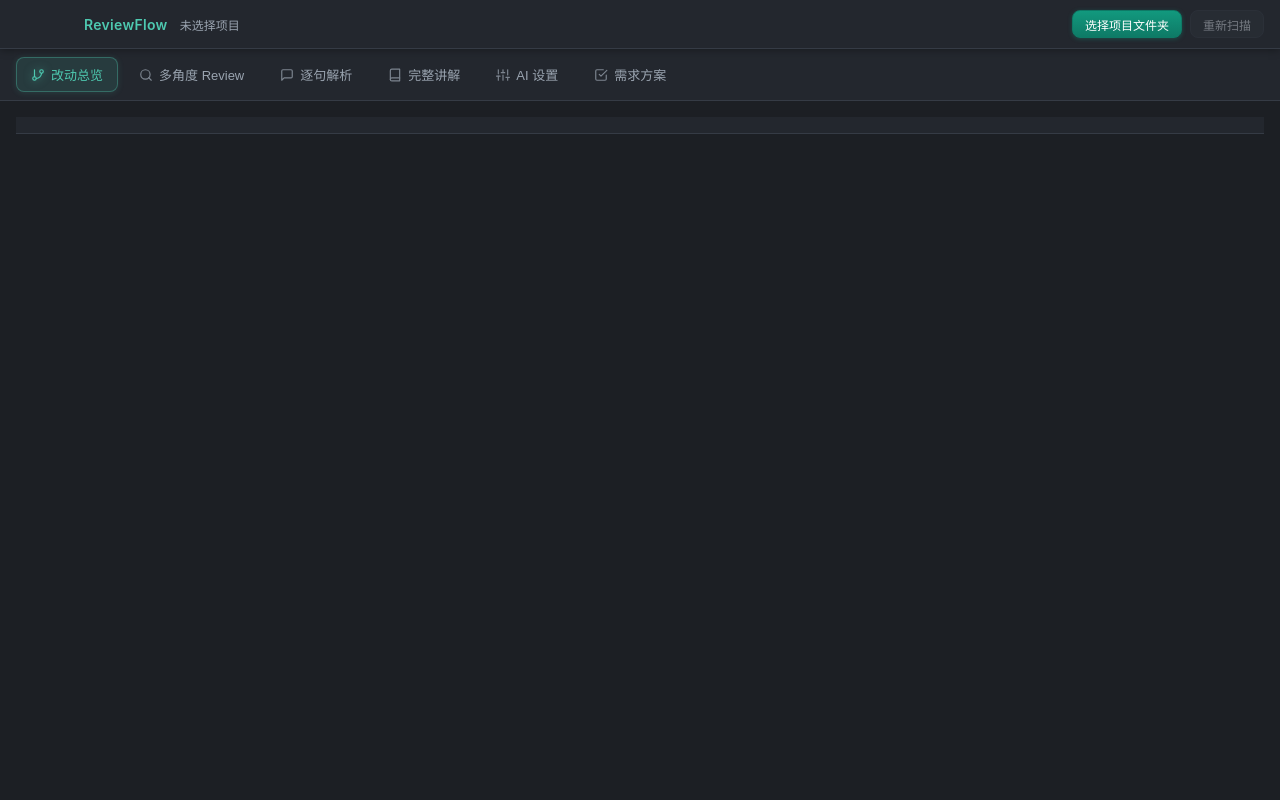
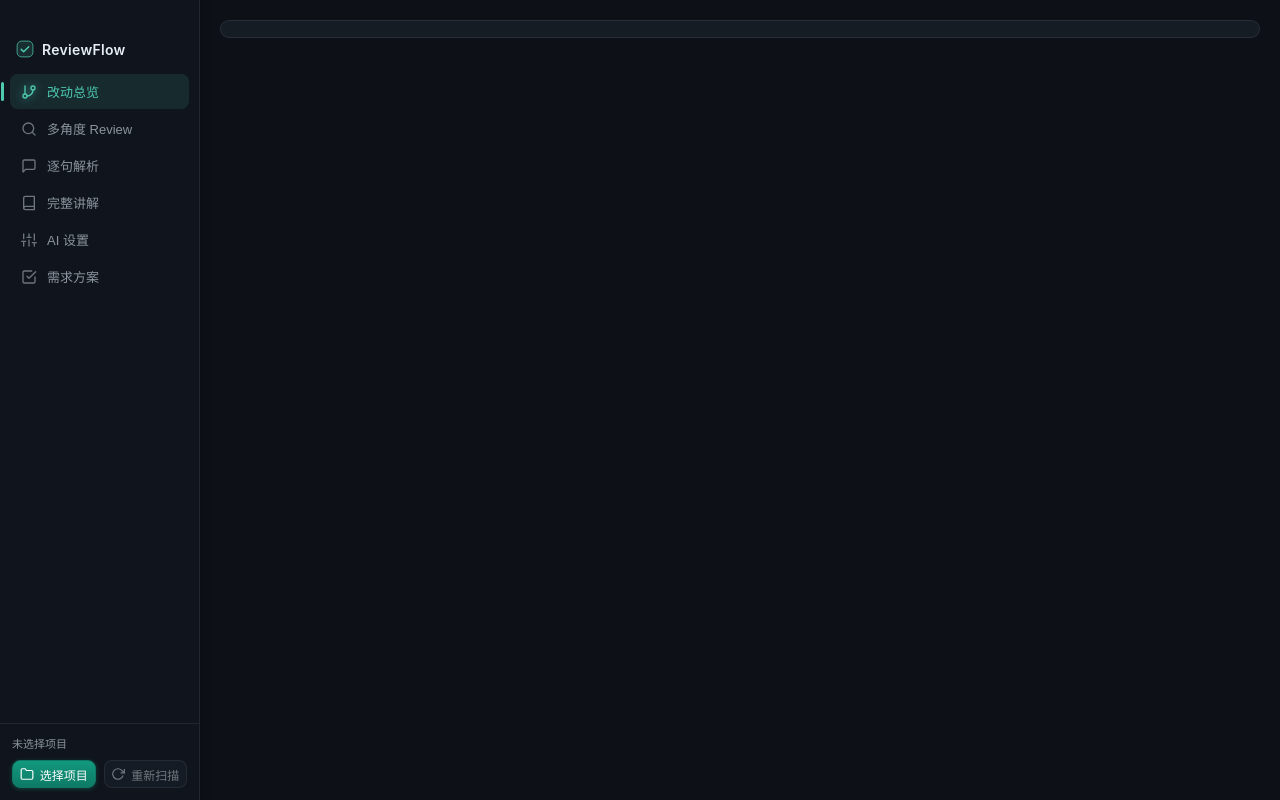
Before and after one commit to iqaijey/ReviewFlow, an Electron app: page renderer/index.html in a window 1280 px wide. Drawn offline with Linux system fonts and the light colour scheme; no server answers.

Commit message:
feat: 视觉重设计——左侧边栏导航 + GitHub Dark 风格配色体系
- 导航从顶部 tab 栏改为左侧边栏：品牌区 + 6 项导航（选中态左侧 accent 竖条）+ 底部项目路径与操作按钮，窄窗口自动收缩为纯图标
- 配色换为冷灰蓝深色体系（--bg #0d1117 系），边框降对比为半透明白，层次更接近现代开发工具
- 顶部 header 移除，窗口最小宽度 960；⌘1~6 快捷键与全部功能不变

```diff
--- a/main/main.js
+++ b/main/main.js
@@ -74,10 +74,10 @@ function createWindow() {
     width: (savedState && savedState.width) || 1440,
     height: (savedState && savedState.height) || 900,
     ...(savedState && savedState.x != null ? { x: savedState.x, y: savedState.y } : {}),
-    minWidth: 1100,
+    minWidth: 960,
     minHeight: 700,
     titleBarStyle: 'hiddenInset',
-    backgroundColor: '#1e1e1e',
+    backgroundColor: '#0d1117',
     webPreferences: {
       preload: path.join(__dirname, 'preload.js'),
       contextIsolation: true,
--- a/renderer/app.js
+++ b/renderer/app.js
@@ -238,7 +238,7 @@ const mounted = new Map();
 let activeId = null;
 
 const svgWrap = (inner) =>
-  `<svg width="14" height="14" viewBox="0 0 24 24" fill="none" stroke="currentColor" ` +
+  `<svg width="16" height="16" viewBox="0 0 24 24" fill="none" stroke="currentColor" ` +
   `stroke-width="2" stroke-linecap="round" stroke-linejoin="round">${inner}</svg>`;
 const TAB_ICONS = {
   overview: svgWrap('<path d="M6 3v12"/><circle cx="18" cy="6" r="3"/><circle cx="6" cy="18" r="3"/><path d="M18 9a9 9 0 0 1-9 9"/>'),
--- a/renderer/index.html
+++ b/renderer/index.html
@@ -7,17 +7,38 @@
   <link rel="stylesheet" href="styles.css">
 </head>
 <body>
-  <header id="app-header">
-    <div class="header-left">
+  <aside id="sidebar">
+    <div class="sidebar-brand">
+      <svg class="sidebar-logo" viewBox="0 0 24 24" fill="none" aria-hidden="true">
+        <rect x="1.5" y="1.5" width="21" height="21" rx="6"
+          fill="rgba(78, 201, 176, 0.14)" stroke="#4ec9b0"/>
+        <path d="M7 12.5l3.2 3.2L17 9" stroke="#4ec9b0"
+          stroke-width="2" stroke-linecap="round" stroke-linejoin="round"/>
+      </svg>
       <span class="app-title">ReviewFlow</span>
-      <span id="project-path" class="project-path">未选择项目</span>
     </div>
-    <div class="header-right">
-      <button id="btn-select-folder" class="btn btn-primary">选择项目文件夹</button>
-      <button id="btn-rescan" class="btn">重新扫描</button>
+    <nav id="tab-bar"></nav>
+    <div class="sidebar-footer">
+      <div id="project-path" class="project-path" title="点击选择最近项目">未选择项目</div>
+      <div class="sidebar-actions">
+        <button id="btn-select-folder" class="btn btn-primary">
+          <svg viewBox="0 0 24 24" fill="none" stroke="currentColor" stroke-width="2"
+            stroke-linecap="round" stroke-linejoin="round" aria-hidden="true">
+            <path d="M22 19a2 2 0 0 1-2 2H4a2 2 0 0 1-2-2V5a2 2 0 0 1 2-2h5l2 3h9a2 2 0 0 1 2 2z"/>
+          </svg>
+          <span>选择项目</span>
+        </button>
+        <button id="btn-rescan" class="btn">
+          <svg viewBox="0 0 24 24" fill="none" stroke="currentColor" stroke-width="2"
+            stroke-linecap="round" stroke-linejoin="round" aria-hidden="true">
+            <polyline points="23 4 23 10 17 10"/>
+            <path d="M20.49 15a9 9 0 1 1-2.12-9.36L23 10"/>
+          </svg>
+          <span>重新扫描</span>
+        </button>
+      </div>
     </div>
-  </header>
-  <nav id="tab-bar"></nav>
+  </aside>
   <main id="tab-content"></main>
   <script type="module" src="app.js"></script>
 </body>
--- a/renderer/styles.css
+++ b/renderer/styles.css
@@ -1,12 +1,13 @@
 /* Auto Review - 深色主题 */
 :root {
-  --bg: #1c1f24;
-  --panel: #23272e;
-  --panel-raised: #2b313a;
-  --border: #353b45;
-  --border-strong: #454c56;
-  --text: #d8dee6;
-  --text-dim: #9aa4b0;
+  --bg: #0d1117;
+  --sidebar: #10151d;
+  --panel: #161c24;
+  --panel-raised: #1d242e;
+  --border: rgba(240, 246, 252, 0.08);
+  --border-strong: rgba(240, 246, 252, 0.16);
+  --text: #e6edf3;
+  --text-dim: #8b949e;
   --accent: #4ec9b0;
   --danger: #f85149;
   --mono: Menlo, Monaco, "Courier New", monospace;
@@ -27,63 +28,73 @@ html, body {
 
 body {
   display: flex;
+  flex-direction: row;
+}
+
+/* ---------- 左侧导航边栏 ---------- */
+#sidebar {
+  width: 200px;
+  flex-shrink: 0;
+  display: flex;
   flex-direction: column;
-}
-
-/* ---------- Header ---------- */
-#app-header {
+  background: var(--sidebar);
+  border-right: 1px solid var(--border);
+  user-select: none;
+}
+
+.sidebar-brand {
+  display: flex;
+  align-items: center;
+  gap: 8px;
+  padding: 12px 16px 12px;
+  margin-top: 28px; /* 避让 macOS 红绿灯按钮 */
   -webkit-app-region: drag;
-  display: flex;
-  align-items: center;
-  justify-content: space-between;
-  gap: 12px;
-  padding: 10px 16px;
-  padding-left: 84px; /* 给 macOS 红绿灯按钮留位 */
-  background: var(--panel);
-  border-bottom: 1px solid var(--border);
-  user-select: none;
-  flex-shrink: 0;
-}
-
-.header-left {
-  display: flex;
-  align-items: center;
-  gap: 12px;
-  min-width: 0;
-}
+  flex-shrink: 0;
+}
+.sidebar-logo { width: 18px; height: 18px; flex-shrink: 0; }
 
 .app-title {
   font-size: 14px;
   font-weight: 600;
-  color: var(--accent);
+  color: var(--text);
+  letter-spacing: 0.2px;
   white-space: nowrap;
 }
 
+.sidebar-footer {
+  flex-shrink: 0;
+  display: flex;
+  flex-direction: column;
+  gap: 8px;
+  padding: 12px;
+  border-top: 1px solid var(--border);
+}
+
 .project-path {
-  color: var(--text-dim);
-  font-size: 12px;
-  white-space: nowrap;
+  font-size: 11px;
+  color: var(--text-dim);
+  line-height: 1.5;
+  display: -webkit-box;
+  -webkit-line-clamp: 2;
+  -webkit-box-orient: vertical;
   overflow: hidden;
-  text-overflow: ellipsis;
-  max-width: 480px;
-  direction: rtl; /* 路径过长时省略开头 */
-  text-align: left;
-}
-
-.header-right {
-  display: flex;
-  gap: 8px;
-  flex-shrink: 0;
-  -webkit-app-region: no-drag;
-}
+  word-break: break-all;
+  cursor: pointer;
+  transition: color 0.15s ease-out;
+}
+.project-path:hover { color: var(--accent); }
+
+.sidebar-actions { display: flex; gap: 8px; }
+.sidebar-actions .btn { flex: 1; padding: 3px 6px; }
+.sidebar-actions .btn svg { width: 14px; height: 14px; flex-shrink: 0; }
 
 /* ---------- 按钮 ---------- */
 .btn {
   min-height: 28px;
   padding: 3px 12px;
-  border: 1px solid var(--border);
+  border: 1px solid var(--border-strong);
   border-radius: 8px;
-  background: #2d333b;
+  background: var(--panel-raised);
   color: var(--text);
   font-size: 12px;
   cursor: pointer;
@@ -95,8 +106,8 @@ body {
     transform 0.08s ease-out, box-shadow 0.15s ease-out;
 }
 
-.btn:hover { background: #3e3e3e; border-color: #505050; }
-.btn:active { background: #2c2c2c; }
+.btn:hover { background: #252d38; border-color: rgba(240, 246, 252, 0.24); }
+.btn:active { background: #171d25; }
 .btn:disabled { opacity: 0.5; cursor: default; }
 
 .btn-primary {
@@ -108,41 +119,57 @@ body {
 .btn-primary:hover { background: #108a73; border-color: #108a73; }
 .btn-primary:active { background: #0c6b59; }
 
-/* ---------- Tab 栏 ---------- */
+/* ---------- 侧边导航（复用 #tab-bar / .tab-btn 结构） ---------- */
 #tab-bar {
-  display: flex;
-  align-items: center;
-  gap: 6px;
-  padding: 8px 16px;
-  background: var(--panel);
-  border-bottom: 1px solid var(--border);
-  flex-shrink: 0;
+  flex: 1;
+  display: flex;
+  flex-direction: column;
+  gap: 2px;
+  padding: 4px 10px;
+  overflow-y: auto;
+  flex-shrink: 1;
 }
 
 .tab-btn {
-  padding: 7px 14px;
+  position: relative;
+  display: flex;
+  align-items: center;
+  gap: 10px;
+  width: 100%;
+  padding: 7px 10px;
   background: none;
   border: 1px solid transparent;
   border-radius: 8px;
   color: var(--text-dim);
   font-size: 13px;
-  cursor: pointer;
-  transition: color 0.15s, background 0.15s, border-color 0.15s, box-shadow 0.15s;
-}
-
-.tab-btn:hover { color: var(--text); }
+  text-align: left;
+  cursor: pointer;
+  transition: color 0.15s ease-out, background 0.15s ease-out;
+}
+
+.tab-btn:hover { color: var(--text); background: rgba(255, 255, 255, 0.05); }
 
 .tab-btn.active {
   color: var(--accent);
   background: rgba(78, 201, 176, 0.12);
-  border-color: rgba(78, 201, 176, 0.35);
-  box-shadow: 0 1px 6px rgba(78, 201, 176, 0.15);
   font-weight: 500;
+}
+
+.tab-btn.active::before {
+  content: '';
+  position: absolute;
+  left: -10px;
+  top: 22%;
+  height: 56%;
+  width: 3px;
+  border-radius: 2px;
+  background: var(--accent);
 }
 
 /* ---------- 主内容区 ---------- */
 #tab-content {
   flex: 1;
+  min-width: 0;
   overflow: hidden;
   display: flex;
   flex-direction: column;
@@ -151,7 +178,7 @@ body {
 .tab-panel {
   flex: 1;
   overflow: auto;
-  padding: 16px;
+  padding: 20px;
   display: flex;
   flex-direction: column;
 }
@@ -181,16 +208,16 @@ body {
   gap: 8px;
   padding: 7px 12px;
   cursor: pointer;
-  border-bottom: 1px solid #2d2d2d;
+  border-bottom: 1px solid var(--border);
   font-family: var(--mono);
   font-size: 12px;
   word-break: break-all;
 }
 
-.file-item:hover { background: #2d2d2d; }
+.file-item:hover { background: rgba(255, 255, 255, 0.04); }
 
 .file-item.selected {
-  background: #09464f;
+  background: rgba(78, 201, 176, 0.12);
   box-shadow: inset 2px 0 0 var(--accent);
 }
 
@@ -375,14 +402,14 @@ input:focus, select:focus, textarea:focus {
 
 .md code {
   padding: 1px 5px;
-  background: #333333;
+  background: var(--panel-raised);
   border-radius: 4px;
   font-size: 12px;
 }
 
 .md pre {
   padding: 10px 12px;
-  background: #1b1b1b;
+  background: var(--bg);
   border: 1px solid var(--border);
   border-radius: 6px;
   overflow-x: auto;
@@ -459,7 +486,10 @@ input:focus, select:focus, textarea:focus {
   min-width: 0;
 }
 
-.file-item.active { background: #094771; }
+.file-item.active {
+  background: rgba(78, 201, 176, 0.12);
+  box-shadow: inset 2px 0 0 var(--accent);
+}
 .file-item-info { min-width: 0; }
 .file-name {
   overflow: hidden;
@@ -620,7 +650,7 @@ input:focus, select:focus, textarea:focus {
   font-size: 12px;
   cursor: pointer;
 }
-.explain-history-head:hover { background: #2d2d2d; }
+.explain-history-head:hover { background: rgba(255, 255, 255, 0.05); }
 .explain-history-body { padding: 4px 12px 10px; }
 
 /* ---------- AI 设置 ---------- */
@@ -670,7 +700,7 @@ input:focus, select:focus, textarea:focus {
   cursor: pointer;
   transition: border-color 0.15s, background 0.15s, box-shadow 0.15s;
 }
-.backend-card:hover { border-color: #4a545f; background: rgba(255, 255, 255, 0.03); }
+.backend-card:hover { border-color: var(--border-strong); background: rgba(255, 255, 255, 0.03); }
 .backend-card.selected {
   border-color: rgba(78, 201, 176, 0.55);
   background: rgba(78, 201, 176, 0.10);
@@ -715,16 +745,16 @@ body {
 }
 .tab-panel.panel-enter { animation: panelEnter 0.18s ease; }
 
-/* Header 质感 */
-#app-header {
-  box-shadow: 0 1px 8px rgba(0, 0, 0, 0.35);
+/* 侧边栏质感 */
+#sidebar {
+  box-shadow: 1px 0 8px rgba(0, 0, 0, 0.25);
   position: relative;
   z-index: 2;
 }
 .app-title { letter-spacing: 0.3px; }
 
 /* 按钮（三态统一，基座样式见顶部） */
-.btn:hover:not(:disabled) { background: #3a424c; border-color: #4a545f; }
+.btn:hover:not(:disabled) { background: #252d38; border-color: rgba(240, 246, 252, 0.24); }
 .btn:active:not(:disabled) { transform: translateY(1px); }
 .btn:disabled { opacity: 0.45; }
 .btn-primary {
@@ -739,14 +769,8 @@ body {
 }
 .btn-primary:active:not(:disabled) { background: #0c6b59; box-shadow: none; }
 
-/* Tab 栏 */
-.tab-btn {
-  display: inline-flex;
-  align-items: center;
-  gap: 6px;
-}
-.tab-btn svg { opacity: 0.75; transition: opacity 0.15s, filter 0.15s; }
-.tab-btn:hover { background: rgba(255, 255, 255, 0.05); }
+/* 侧边导航图标 */
+.tab-btn svg { flex-shrink: 0; opacity: 0.75; transition: opacity 0.15s, filter 0.15s; }
 .tab-btn:hover svg { opacity: 0.95; }
 .tab-btn.active:hover { background: rgba(78, 201, 176, 0.16); }
 .tab-btn.active svg {
@@ -839,7 +863,7 @@ body {
 .base-select {
   max-width: 220px;
   padding: 4px 8px;
-  background: #1b1b1b;
+  background: var(--bg);
   border: 1px solid var(--border);
   border-radius: 5px;
   color: var(--text);
@@ -850,7 +874,7 @@ body {
   flex: 0 1 260px;
   margin-left: auto;
   padding: 4px 8px;
-  background: #1b1b1b;
+  background: var(--bg);
   border: 1px solid var(--border);
   border-radius: 5px;
   color: var(--text);
@@ -936,7 +960,7 @@ body {
   bottom: 16px;
   max-width: 420px;
   padding: 10px 16px;
-  background: rgba(35, 39, 46, 0.95);
+  background: rgba(22, 27, 34, 0.95);
   border: 1px solid rgba(78, 201, 176, 0.4);
   border-radius: 10px;
   box-shadow: 0 8px 24px rgba(0, 0, 0, 0.45);
@@ -1039,7 +1063,7 @@ body {
   text-align: left;
   cursor: pointer;
 }
-.review-history-head:hover { background: #2d333b; }
+.review-history-head:hover { background: rgba(255, 255, 255, 0.05); }
 .review-history-time {
   flex-shrink: 0;
   color: var(--text-dim);
@@ -1108,9 +1132,9 @@ body {
   gap: 10px;
   padding: 8px 16px;
   cursor: pointer;
-  border-bottom: 1px solid #2d2d2d;
-}
-.commit-row:hover { background: #2d333b; }
+  border-bottom: 1px solid var(--border);
+}
+.commit-row:hover { background: rgba(255, 255, 255, 0.05); }
 .commit-row input { margin-top: 3px; accent-color: var(--accent); flex-shrink: 0; }
 .commit-main { min-width: 0; }
 .commit-subject {
@@ -1412,7 +1436,7 @@ body {
   width: 32px;
   height: 18px;
   border-radius: 9px;
-  background: #3a424c;
+  background: rgba(255, 255, 255, 0.12);
   border: 1px solid var(--border);
   transition: background 0.15s, border-color 0.15s;
 }
@@ -1573,7 +1597,7 @@ body {
   text-align: left;
   cursor: pointer;
 }
-.plan-card-head:hover { background: #2d333b; }
+.plan-card-head:hover { background: rgba(255, 255, 255, 0.05); }
 .plan-card-title {
   flex: 1;
   min-width: 0;
@@ -1692,14 +1716,14 @@ body {
 .plan-reader-body li { margin: 5px 0; }
 .plan-reader-body code {
   padding: 1px 6px;
-  background: #2d2d2d;
+  background: var(--panel-raised);
   border-radius: 4px;
   font-family: var(--mono);
   font-size: 12.5px;
 }
 .plan-reader-body pre {
   padding: 12px 14px;
-  background: #1b1b1b;
+  background: var(--bg);
   border: 1px solid var(--border);
   border-radius: 8px;
   overflow-x: auto;
@@ -1730,7 +1754,7 @@ body {
   text-align: left;
 }
 .plan-reader-body thead th {
-  background: #2a2f37;
+  background: var(--panel-raised);
   font-weight: 600;
   white-space: nowrap;
 }
@@ -1812,7 +1836,7 @@ body {
   gap: 10px;
   margin: 4px -20px -20px;
   padding: 12px 20px;
-  background: rgba(28, 31, 36, 0.92);
+  background: rgba(13, 17, 23, 0.88);
   backdrop-filter: blur(10px);
   -webkit-backdrop-filter: blur(10px);
   border-top: 1px solid var(--border);
@@ -1901,3 +1925,28 @@ body {
 .recent-dropdown { animation: modalIn 0.15s ease-out; }
 .commit-row { transition: background 0.12s; }
 .recent-item { transition: background 0.12s, color 0.12s; }
+
+/* ==================== 侧边栏布局收尾 ==================== */
+/* 各 tab 顶部工具条：统一为圆角卡片，与正文拉开节奏 */
+.review-toolbar, .overview-toolbar, .seg-control, .overview-stats {
+  border: 1px solid var(--border);
+  border-radius: 10px;
+  margin-bottom: 12px;
+}
+.seg-control { padding: 6px; width: fit-content; }
+.seg-btn { border-radius: 8px; }
+
+/* 窄屏：边栏收缩为纯图标 */
+@media (max-width: 1100px) {
+  #sidebar { width: 64px; }
+  .sidebar-brand { justify-content: center; padding: 12px 0; }
+  .app-title { display: none; }
+  #tab-bar { padding: 4px 8px; }
+  .tab-btn { justify-content: center; padding: 8px 0; gap: 0; }
+  .tab-btn span { display: none; }
+  .tab-btn.active::before { left: -8px; }
+  .project-path { display: none; }
+  .sidebar-actions { flex-direction: column; }
+  .sidebar-actions .btn { padding: 4px 0; }
+  .sidebar-actions .btn span { display: none; }
+}
```
